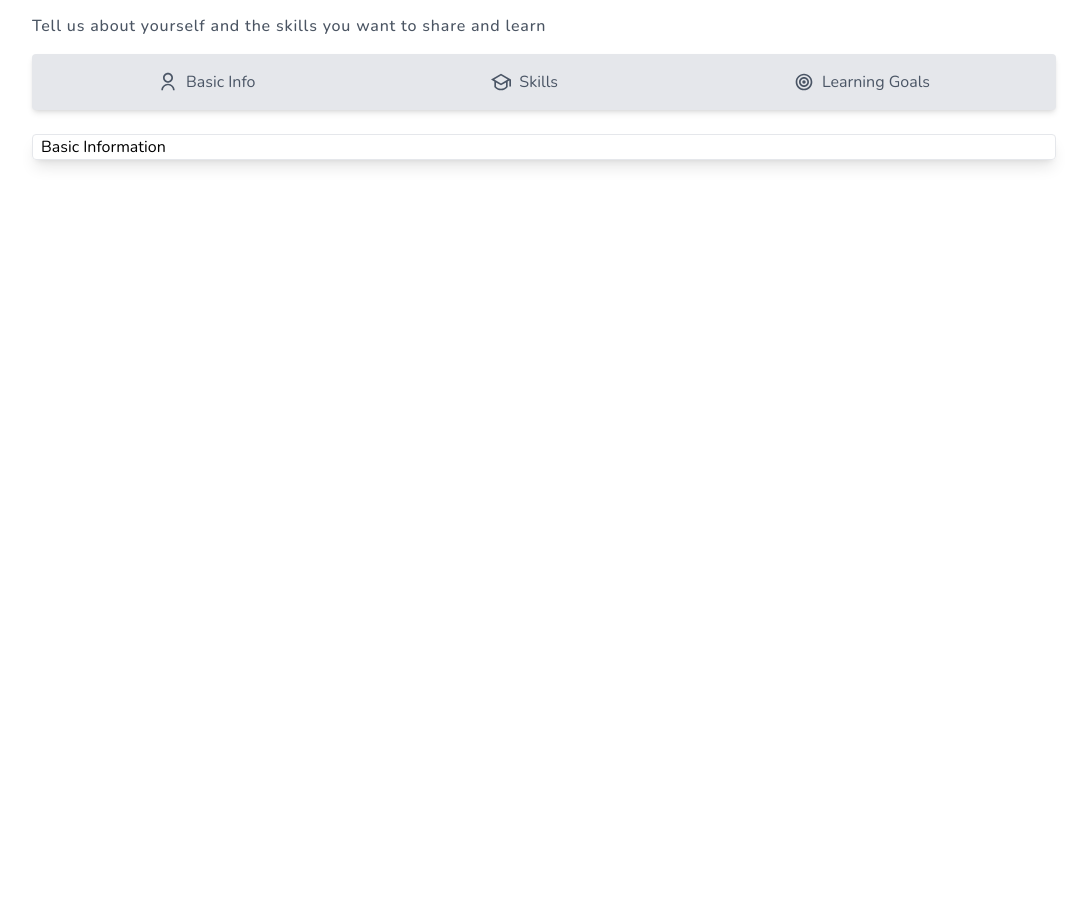
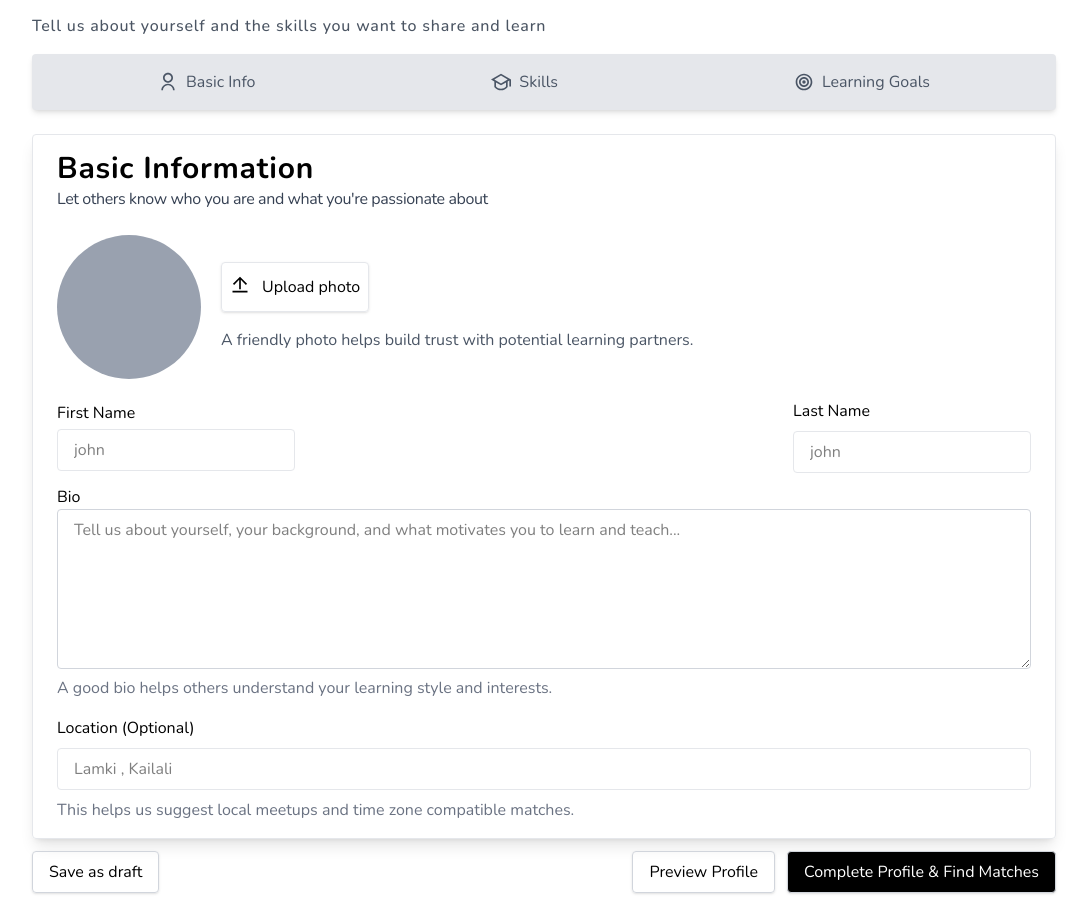
Before and after one commit to yogesh4952/SkillsSwap, a React (Vite) app in the folder client/: page /edit-profile in a window 1280 px wide. Shown: the part 142-1051 px from the top of the page, without its empty margins (96-1183 px from the left). Before the commit the page ends 800 px from the top, so only its background shows below. Built offline with nearby package versions, Linux system fonts and the light colour scheme; no server answers.

Commit message:
Complete frontend of create profile section

```diff
--- a/client/src/components/EditProfileLayout.tsx
+++ b/client/src/components/EditProfileLayout.tsx
@@ -49,7 +49,7 @@ const EditProfileLayout = () => {
         </NavLink>
       </div>
 
-      <div className='mt-6 rounded shadow-lg border border-gray-200 px-2'>
+      <div className='mb-4'>
         <Outlet />
       </div>
     </div>
--- /dev/null
+++ b/client/src/icons/Upload.tsx
@@ -0,0 +1,16 @@
+import React from 'react';
+
+const Upload = () => {
+  return (
+    <svg
+      xmlns='http://www.w3.org/2000/svg'
+      viewBox='0 0 24 24'
+      fill='currentColor'
+      width={20}
+    >
+      <path d='M3 19H21V21H3V19ZM13 5.82843V17H11V5.82843L4.92893 11.8995L3.51472 10.4853L12 2L20.4853 10.4853L19.0711 11.8995L13 5.82843Z'></path>
+    </svg>
+  );
+};
+
+export default Upload;
--- a/client/src/pages/BasicInfo.tsx
+++ b/client/src/pages/BasicInfo.tsx
@@ -1,8 +1,105 @@
+import Upload from '../icons/Upload';
+
 const BasicInfo = () => {
   return (
-    <>
-      <h1>Basic Information</h1>
-    </>
+    <div>
+      <div className='mt-6 mb-3 rounded shadow-lg border border-gray-200 px-6 py-4'>
+        <h1 className='text-2xl sm:text-3xl tracking-wide font-bold '>
+          Basic Information
+        </h1>
+        <p className='tracking-tight text-gray-700'>
+          Let others know who you are and what you're passionate about
+        </p>
+
+        <div className='flex gap-5 mt-6 items-center'>
+          <div id='left' className='rounded-full w-36 h-36 bg-gray-400'>
+            {/* Image */}
+          </div>
+
+          <div id='right'>
+            <button className='shadow rounded px-2 flex gap-3 border border-gray-200 py-3 cursor-pointer hover:bg-gray-100 transition-all'>
+              <Upload />
+              <p>Upload photo</p>
+            </button>
+
+            <div className='mt-4 text-gray-600'>
+              A friendly photo helps build trust with potential learning
+              partners.
+            </div>
+          </div>
+        </div>
+
+        <form className='mt-5'>
+          <div className='flex items-center justify-between'>
+            <div className='flex flex-col gap-1'>
+              <label htmlFor='firstname'>First Name</label>
+              <input
+                className='border active:outline-none focus:outline-blue-400 border-gray-200 rounded px-4 py-2'
+                type='text'
+                name='name'
+                id='firstname'
+                placeholder='john'
+              />
+            </div>
+
+            <div className='flex flex-col gap-2'>
+              <label htmlFor='lastname'>Last Name</label>
+              <input
+                className='border active:outline-none focus:outline-blue-400 border-gray-200 rounded px-4 py-2'
+                type='text'
+                name=''
+                id='lastname'
+                placeholder='john'
+              />
+            </div>
+          </div>
+
+          <div className='mt-3'>
+            <label htmlFor='bio'>Bio</label>
+            <textarea
+              name='bio'
+              id='bio'
+              className=' focus:outline-blue-400 min-h-40 border w-full rounded border-gray-300 px-4 py-2'
+              placeholder='Tell us about yourself, your background, and what motivates you to learn and teach...
+'
+            ></textarea>
+          </div>
+          <p className='text-gray-500'>
+            A good bio helps others understand your learning style and
+            interests.
+          </p>
+
+          <div className='flex flex-col gap-2 mt-4'>
+            <label htmlFor=''>Location (Optional)</label>
+            <input
+              className='border active:outline-none focus:outline-blue-400 border-gray-200 rounded px-4 py-2'
+              type='text'
+              name=''
+              id=''
+              placeholder='Lamki , Kailali'
+            />
+          </div>
+          <p className='mt-2 text-gray-500'>
+            This helps us suggest local meetups and time zone compatible
+            matches.
+          </p>
+        </form>
+      </div>
+      <div className='flex items-center justify-between'>
+        <button className='transition-all hover:bg-gray-200 cursor-pointer border border-gray-300 rounded shadow px-4 py-2'>
+          Save as draft
+        </button>
+
+        <div className='space-x-3'>
+          <button className='hover:bg-gray-200   transition-all cursor-pointer border border-gray-300 rounded shadow px-4 py-2'>
+            Preview Profile
+          </button>
+          <button className='border border-gray-300 hover:bg-gray-900 bg-black text-white transition-all cursor-pointer rounded shadow px-4 py-2'>
+            Complete Profile & Find Matches
+          </button>
+        </div>
+      </div>
+    </div>
   );
 };
 
```
